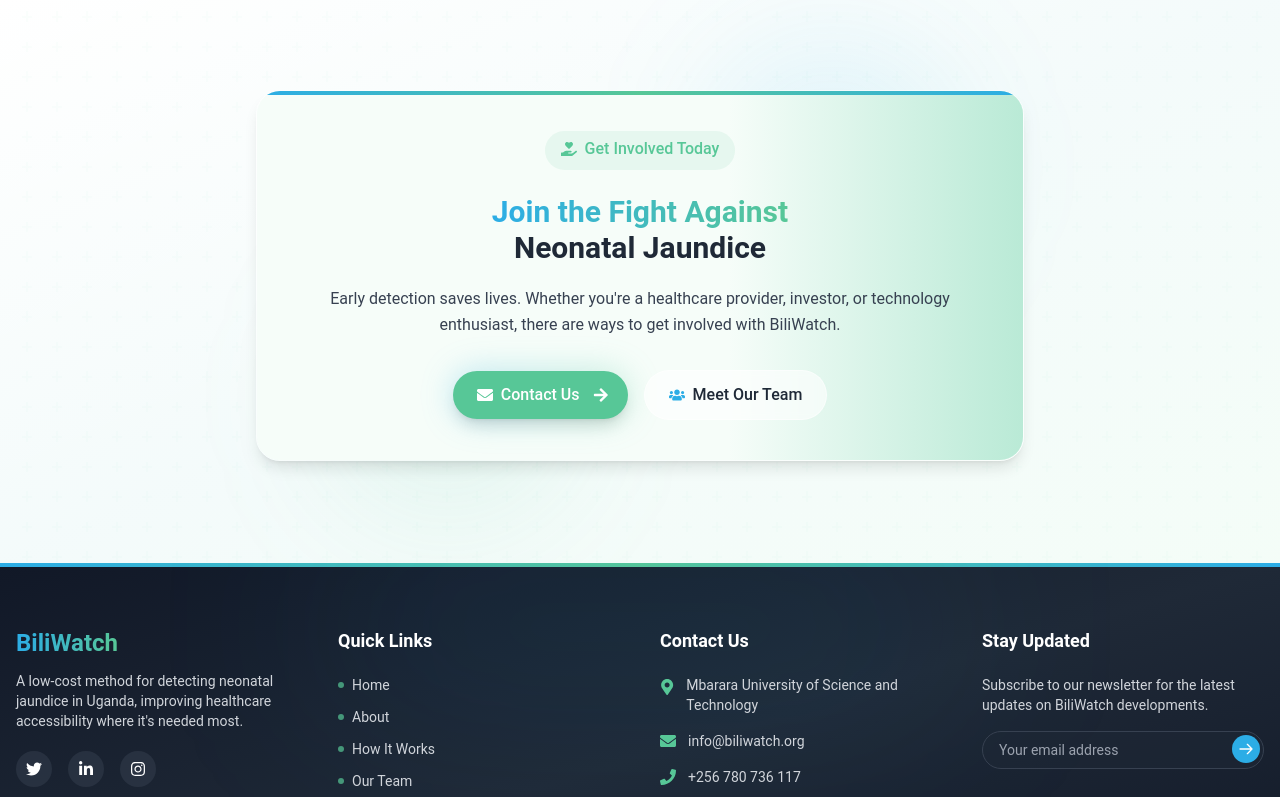
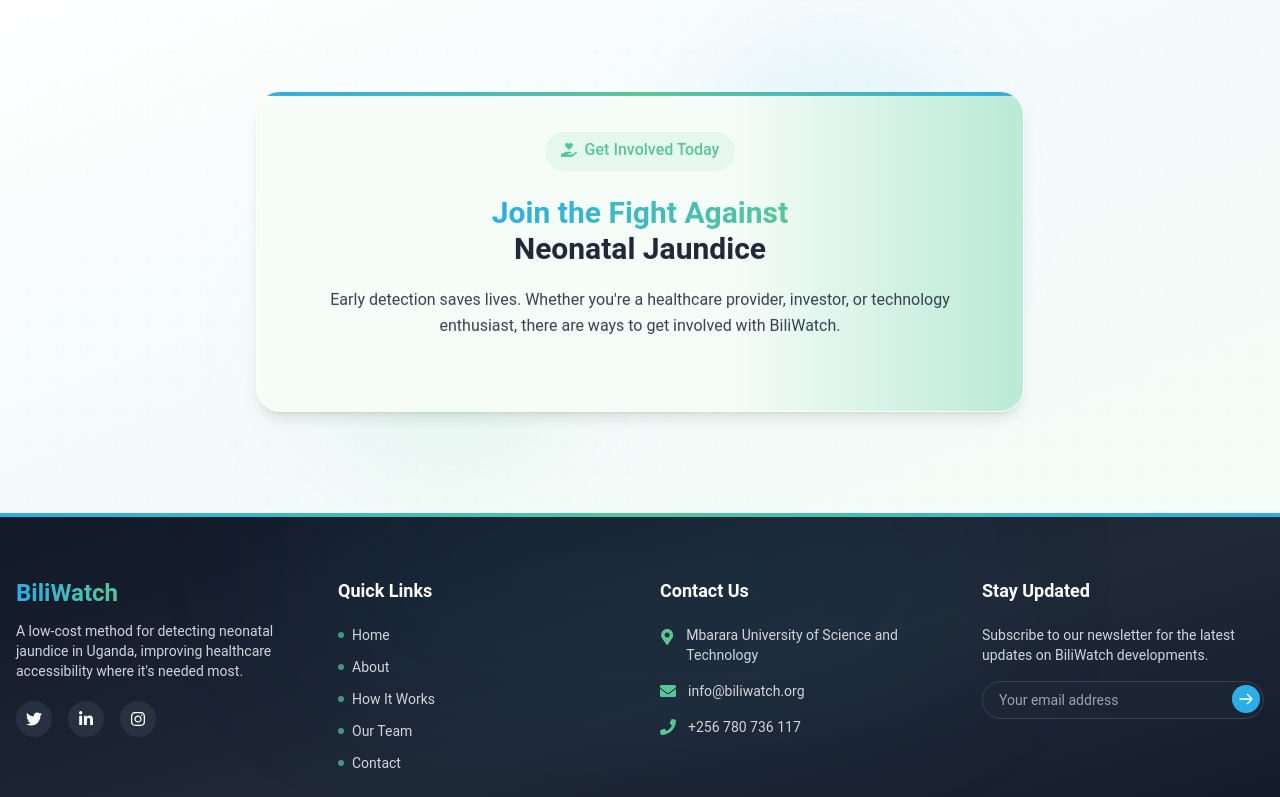
Before and after one commit to arnobeek/BiliWatch, a React (Vite) app: page /contact in a window 1280 px wide. Shown: the part 1417-2214 px from the top of the page. Built offline with nearby package versions, Linux system fonts and the light colour scheme.

Commit message:
animated card updated

```diff
--- a/app/components/common/CTA/AnimatedCard.jsx
+++ b/app/components/common/CTA/AnimatedCard.jsx
@@ -117,11 +117,11 @@
         </motion.p>
 
         {/* CTA buttons */}
-        <motion.div
+        {/* <motion.div
           variants={itemVariants}
           className="flex flex-col sm:flex-row gap-4 justify-center items-center"
         >
-          {/* Contact Us Button */}
+
           <motion.div
             variants={buttonVariants}
             whileHover="hover"
@@ -149,7 +149,7 @@
             </Link>
           </motion.div>
 
-          {/* Meet Our Team Button */}
+
           <motion.div
             variants={buttonVariants}
             whileHover="hover"
@@ -163,7 +163,7 @@
               <span className="font-medium text-gray-800">Meet Our Team</span>
             </Link>
           </motion.div>
-        </motion.div>
+        </motion.div> */}
       </div>
     </motion.div>
   )
```
